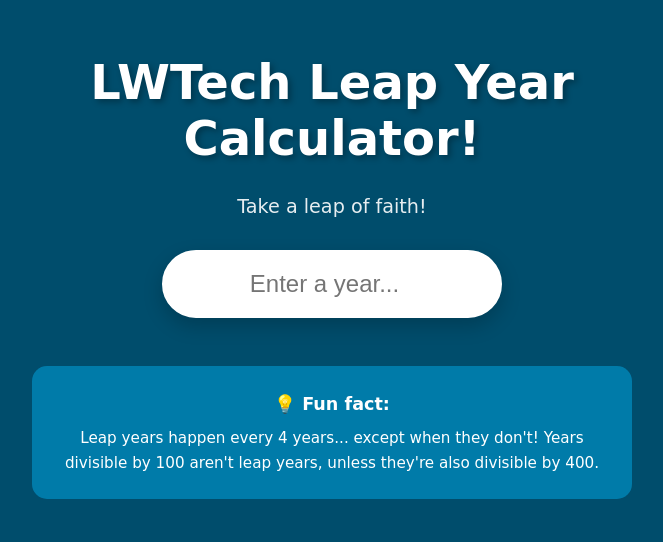
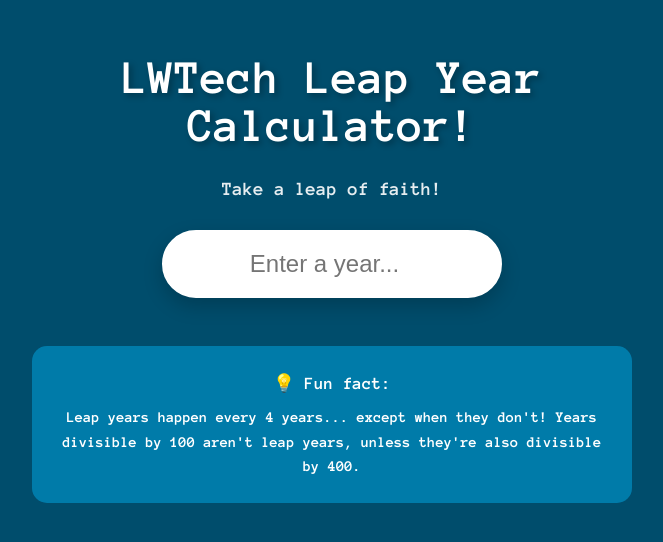
Before and after one commit to web-alchemist/leap-year-checker, a SvelteKit app: page / in a window 1280 px wide. Shown: the top 542 px of the page, without its empty margins (308-971 px from the left). Built offline with nearby package versions, Linux system fonts and the light colour scheme.

Commit message:
Change font to 'Anonymous Pro' in app.css
Replaced font-family with 'Anonymous Pro' and adjusted font-weight and font-style.

```diff
--- a/src/app.css
+++ b/src/app.css
@@ -1,7 +1,11 @@
+@import url('https://fonts.googleapis.com/css2?family=Anonymous+Pro:wght@400;700&family=Montserrat:ital,wght@0,100..900;1,100..900&display=swap');
+
 body {
 	margin: 0;
 	padding: 0;
-	font-family: 'Comic Sans MS', 'Segoe UI', Tahoma, sans-serif;
+	font-family: "Anonymous Pro", monospace;
+  	font-weight: 700;
+  	font-style: bold;
 	background-color: #004d6c;
 	min-height: 100vh;
 }
```
